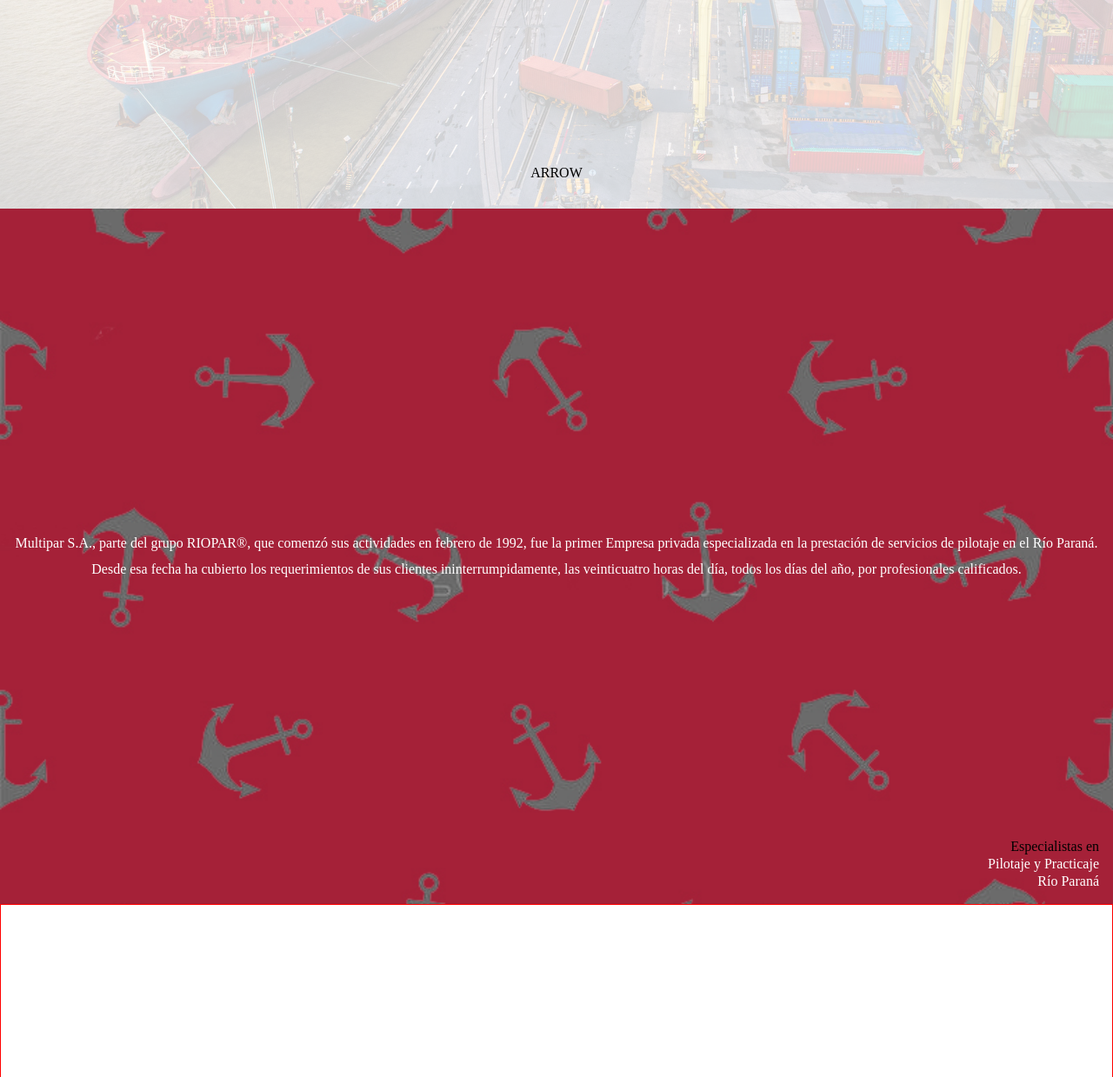
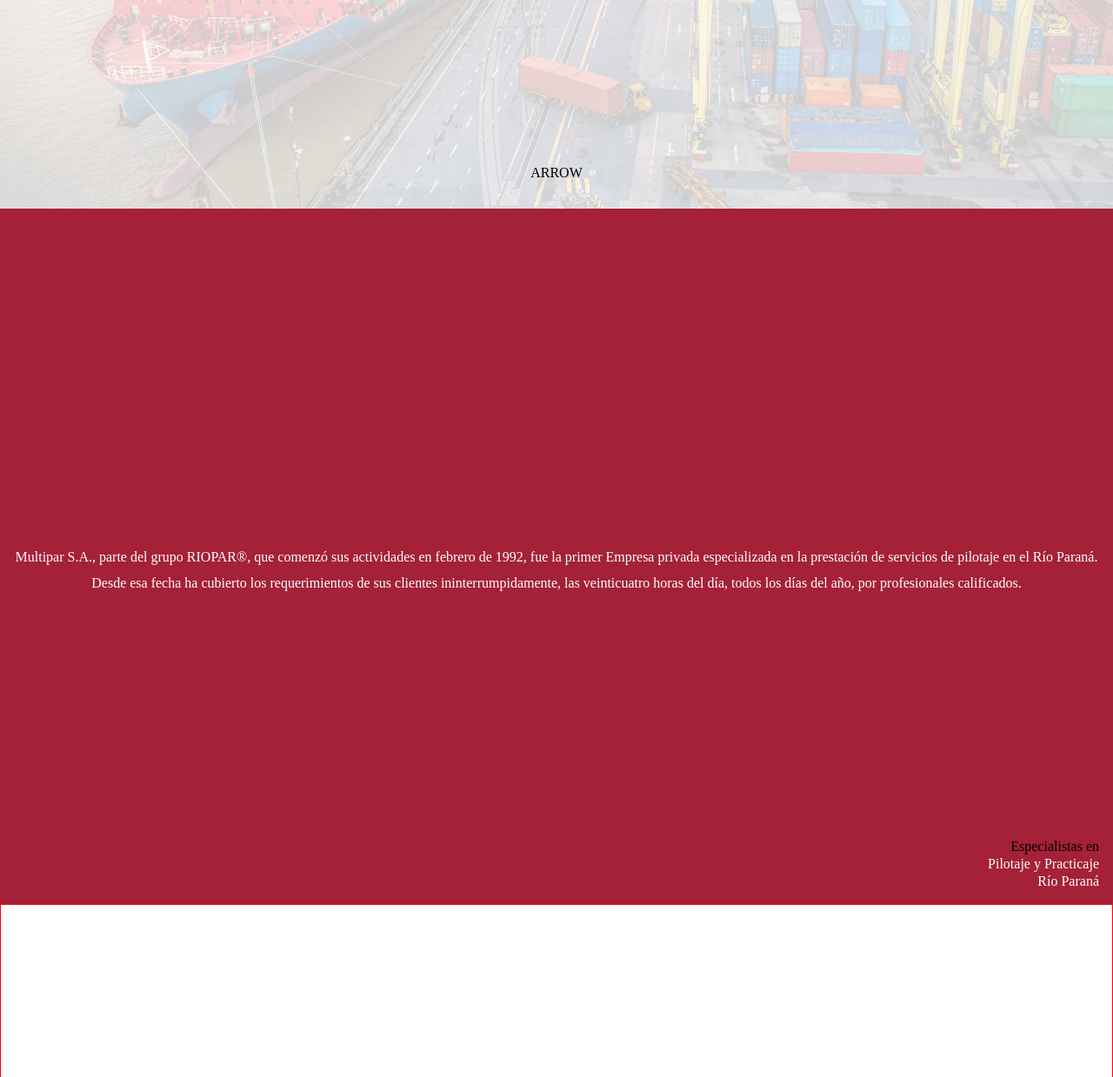
Before and after one commit to facundoacostayl/multipar-sa, a PHP site: page / in a window 1280 px wide. Shown: the part 560-1799 px from the top of the page at 87% size. Run offline with PHP 8.4, Linux system fonts and the light colour scheme; style sheets or scripts are compiled from the project's sources; some libraries are stand-ins or nearby versions; some web fonts are replaced.

Commit message:
about-us v2

```diff
--- a/css/style.css
+++ b/css/style.css
@@ -91,13 +91,11 @@ header .hero-arrow {
   position: relative;
   height: 100%;
   width: 100%;
-  background-image: url(../img/maritime.jpg);
-  background-repeat: no-repeat;
-  background-position: center;
-  background-size: cover;
+  background-color: #a42138;
 }
 .about-section .about-content {
   height: 100%;
+  padding: 1rem;
   display: flex;
   flex-direction: column;
   justify-content: center;
--- a/sass/style.scss
+++ b/sass/style.scss
@@ -115,13 +115,11 @@ h1, h2, h3, h4 {
         position: relative;
         height: 100%;
         width: 100%;
-        background-image: url(../img/maritime.jpg);
-        background-repeat: no-repeat;
-        background-position: center;
-        background-size: cover;
+        background-color: #a42138;
 
         .about-content {
             height: 100%;
+            padding: 1rem;
             display: flex;
             flex-direction: column;
             justify-content: center;
```
Also changed, not shown: 1 other file.
